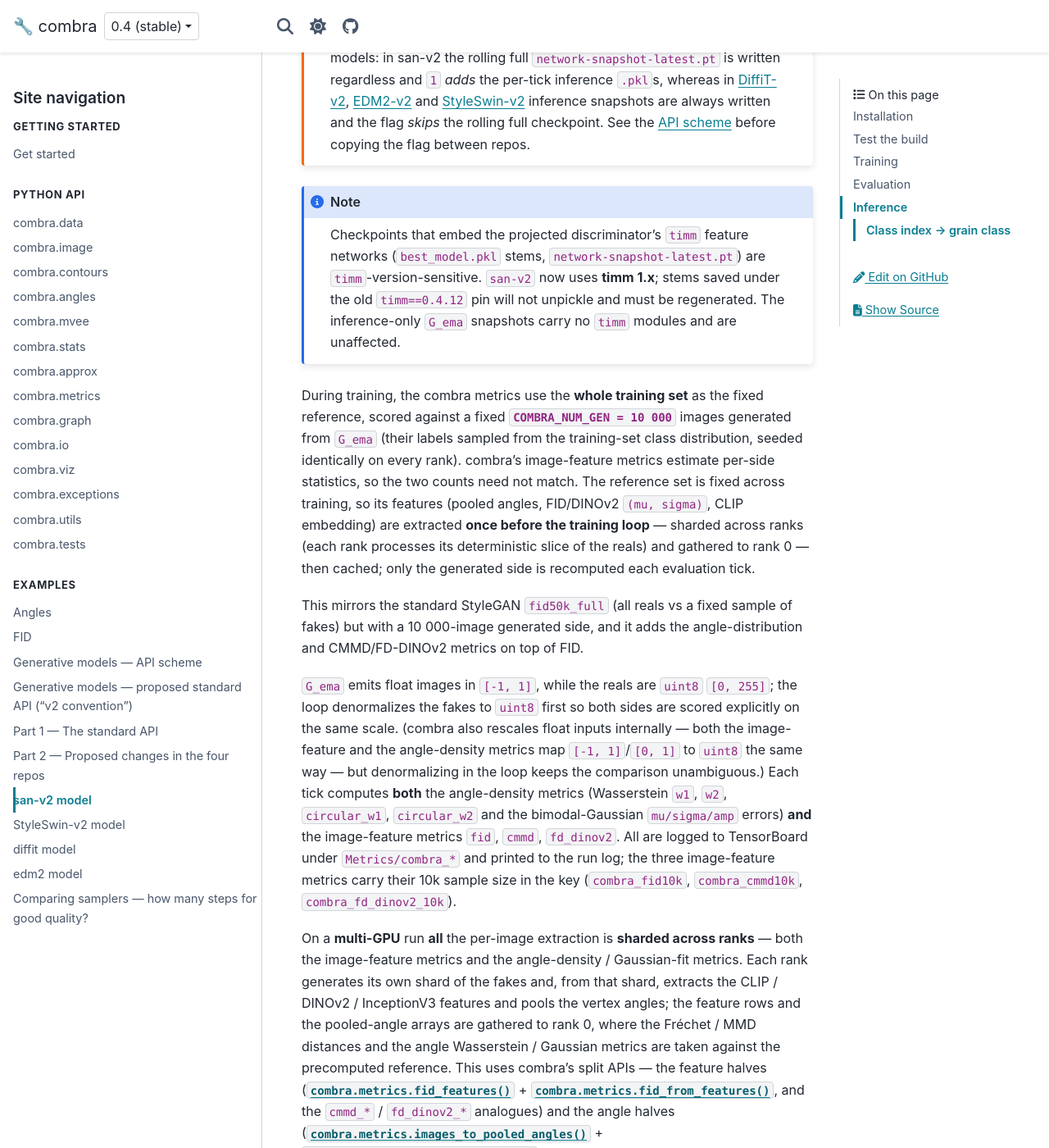
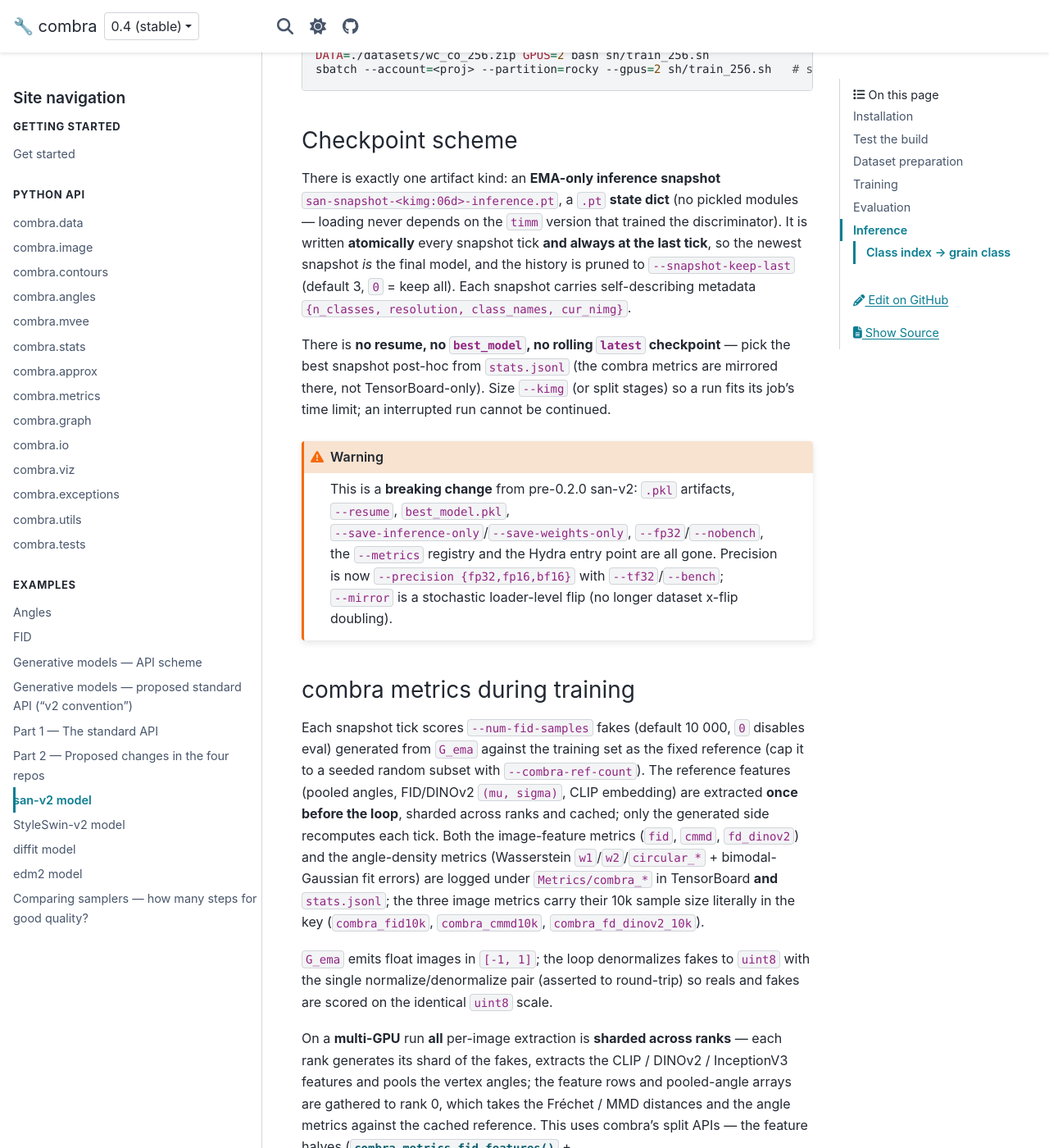
Before and after one commit to dkagramanyan/wc_cv, a Sphinx documentation site: the page built from docs/examples/san_v2.md, in a window 1280 px wide and 1400 px high, scrolled down 2407 px. Shown: the whole window at 82% size. Built offline with Sphinx 7.4.7 and the PyData theme 0.15.4, drawn with Linux system fonts in a browser that asks for light colours; some of the changed text lies outside the part shown.

Commit message:
docs: sync san-v2 pages + rebuild on main (resolve conflicts with sibling PRs)
Rebased onto current main (which already carries the DiffiT-v2 adoption) and
reconciled the shared cross-model docs with the parallel StyleSwin-v2 (#37) and
EDM2-v2 (#40) adoption PRs. models_api.md and models_api_proposal.md are now the
canonical "all four repos converged" version, identical across the three open
adoption branches so they merge in any order without conflict. san_v2.md carries
the san-v2 v0.2.0 API rewrite.

Co-Authored-By: Claude Opus 4.8 <noreply@anthropic.com>
Claude-Session: https://claude.ai/code/session_01Cpc3cSGE6tyFBRf6ji7zDp

````diff
--- a/docs/examples/san_v2.md
+++ b/docs/examples/san_v2.md
@@ -2,21 +2,23 @@
 
 [**san-v2**](https://github.com/dkagramanyan/san-v2) is a fork of Sony's
 StyleSAN-XL (Slicing Adversarial Network, StyleGAN3 + Projected GAN) used to
-generate WC-Co microstructure SEM images. Its training evaluation is wired into
-combra: on every **snapshot** tick it scores generated samples with combra's
-sharded split-API metrics (numerically equivalent to
-{py:func}`combra.metrics.compute_all_metrics`) and logs the results to TensorBoard.
+generate WC-Co microstructure SEM images. As of **v0.2.0** it implements the v2
+model API convention specified in {doc}`models_api_proposal` (§12); this page
+documents that API. On every **snapshot** tick it scores generated samples with
+combra's sharded split-API metrics (numerically equivalent to
+{py:func}`combra.metrics.compute_all_metrics`) and logs the results to both
+TensorBoard and `stats.jsonl`.
 
-The combra integration is **optional** and controlled by its own flag,
-`--combra-metrics` (default `true`) — **independent of `--metrics`**, so you can run
-combra with `--metrics none` (skip FID) or vice-versa. san-v2 does not depend on
-combra: the import is guarded, so training runs unchanged when combra is not
-installed — but if `--combra-metrics=true` and the package is missing, training emits
-a **warning** at startup (and skips the metrics) so it is never silently ignored. To
-enable the metrics, install combra alongside san-v2:
+The combra integration is **optional** and controlled by `--combra-metrics`
+(default `True`). san-v2 does not depend on combra: the import is guarded, so
+training runs unchanged when combra is not installed — but if
+`--combra-metrics=True` and the package is missing, training emits a **warning**
+at startup (and skips the metrics) so it is never silently ignored. To enable the
+metrics, install the optional extra (pulled from the private repo over
+`git+https`):
 
 ```bash
-pip install combra            # or: pip install 'san-v2[combra]'
+pip install 'san-v2[combra]'
 ```
 
 The full **install → test → train → generate** guide lives in the san-v2
@@ -24,170 +26,149 @@ The full **install → test → train → generate** guide lives in the san-v2
 
 ## Installation
 
-Create a `python=3.12` conda env, install the latest PyTorch (CUDA 13.2 wheels), the
-CUDA compiler (`nvcc`) and ninja **from conda** (both needed to build the custom CUDA
-ops — a pip ninja conflicts with conda's, and the torch wheel ships no `nvcc`), then the
-remaining deps. torch and ninja are intentionally kept out of `requirements.txt` so the
-last step won't disturb them:
+`pyproject.toml` is the only dependency declaration (there is no
+`requirements.txt`) and `pip install -e .` is the one install path. Create a conda
+env, install the latest PyTorch (CUDA wheels), the CUDA compiler (`nvcc`) and
+ninja **from conda** (both needed to build the custom CUDA ops — a pip ninja
+conflicts with conda's, and the torch wheel ships no `nvcc`), then the package.
+torch and ninja are intentionally kept out of `pyproject.toml` so the last step
+won't disturb them:
 
 ```bash
-conda create -n san python=3.12 -y && conda activate san
+conda create -n san-v2 python=3.12 -y && conda activate san-v2
 pip3 install torch torchvision --index-url https://download.pytorch.org/whl/cu132
 conda install -c nvidia cuda-nvcc -y     # match torch's CUDA major (13.x)
 conda install anaconda::ninja -y
-pip install -r requirements.txt          # from the san-v2 repo root
+pip install -e ".[combra]"               # from the san-v2 repo root; drop [combra] to skip metrics
 ```
 
-The `sbatch/` scripts load no system CUDA module — they set `CUDA_HOME=$CONDA_PREFIX`
-so the ops compile against this conda toolkit.
+Installing the package exposes four console scripts: **`san-train`**,
+**`san-gen-images`**, **`san-eval`**, **`san-prepare-data`**. The `sh/` launch
+scripts set `CUDA_HOME=$CONDA_PREFIX` so the ops compile against this conda
+toolkit, and set `HF_HUB_OFFLINE=1` / `TRANSFORMERS_OFFLINE=1` for offline compute
+nodes (prefetch backbones once on a login node with `bash download_models.sh`).
 
 ## Test the build
 
 The custom CUDA ops are JIT-compiled on first use. Compile and check them (including
-the H200 `sm_90` path) before training, and run the CPU SAN-layer unit tests:
+the H200 `sm_90` path) before training, and run the CPU tests (CLI-contract smoke
+tests + SAN-layer unit tests):
 
 ```bash
 python tests/test_cuda_ops.py    # CUDA-op compile + correctness check (needs a GPU)
-python -m pytest tests/ -v       # SAN-layer unit tests (CI; GPU tests auto-skip on CPU)
+python -m pytest tests/ -v       # CPU smoke + SAN-layer unit tests (GPU tests auto-skip)
+```
+
+## Dataset preparation
+
+`san-prepare-data` is a click group; its `convert` subcommand builds a
+StyleGAN-style zip from a folder of class subfolders. Labels are derived from the
+**alphabetical** order of the class-folder names, an index-aligned `class_names`
+list is written into `dataset.json`, and grayscale sources are converted to RGB at
+build time. A single unlabeled image in an otherwise-labeled tree is a hard error
+(never a silent drop of the whole label set):
+
+```bash
+san-prepare-data convert --source ./raw/wc_co --dest ./datasets/wc_co_256.zip \
+    --transform center-crop --resolution 256x256
 ```
 
 ## Training
 
-Models are trained **progressively** (low → high resolution), each stage resuming
-from the previous stage's `best_model.pkl`. The 16² stem trains from scratch; every
-higher resolution is a super-resolution stage (`--superres --up_factor 2`):
+Models are trained **progressively** (low → high resolution). The 16² stem trains
+from scratch; every higher resolution is a super-resolution stage that
+**weights-only warm-starts** from the previous stage's inference snapshot via
+`--path-stem` (there is no resume — runs go start-to-finish):
 
 ```bash
 # Stage 0 — 16x16 stem
-python train.py --outdir=./runs/wc-cv_h200 --cfg=stylegan3-r --cond True \
-        --data=./datasets/imagenet_9to4_1024x1024_16x16.zip \
-        --gpus=2 --mirror=0 --snap 500 --batch-gpu 320 --kimg 20000 --syn_layers 6
+san-train --outdir ./runs --cfg stylegan3-r --cond True \
+    --data ./datasets/wc_co_16x16.zip \
+    --gpus 2 --mirror False --snap 500 --batch-gpu 320 --kimg 20000 --syn-layers 6
 
-# Stage N — superres, resuming from the previous stage
-python train.py --outdir=./runs/wc-cv_h200 --cfg=stylegan3-r --cond True \
-        --data=./datasets/imagenet_9to4_1024x1024_32x32.zip \
-        --gpus=2 --mirror=0 --snap 100 --batch-gpu 96 --kimg 20000 --syn_layers 6 \
-        --superres --up_factor 2 --head_layers 7 \
-        --path_stem ./runs/wc-cv_h200/00000-.../best_model.pkl
+# Stage N — superres, warm-starting from the previous stage's snapshot
+san-train --outdir ./runs --cfg stylegan3-r --cond True \
+    --data ./datasets/wc_co_32x32.zip \
+    --gpus 2 --mirror False --snap 100 --batch-gpu 96 --kimg 20000 --syn-layers 6 \
+    --superres --up-factor 2 --head-layers 7 \
+    --path-stem ./runs/00000-stylegan3-r-gpus2-batch640/san-snapshot-020000-inference.pt
 ```
 
-On the cluster the per-stage scripts in `sbatch/` are submitted from the sbatch folder
-onto the `rocky` partition (2× H200 each):
+Ready-made per-resolution launch scripts live in `sh/` (`train_256.sh`,
+`generate_512.sh`, …); they carry only the compute-node environment plus one
+console-command call, with SLURM specifics supplied at submission time:
 
 ```bash
-cd sbatch
-sbatch train_16x16.sbatch        # … through train_1024x1024.sbatch
+DATA=./datasets/wc_co_256.zip GPUS=2 bash sh/train_256.sh
+sbatch --account=<proj> --partition=rocky --gpus=2 sh/train_256.sh   # same script on a cluster
 ```
 
-Training can also be launched via Hydra (`train_hydra.py`), which shares the same
-`build_config()` logic as the click CLI. Because the click CLI is the single source of
-truth for defaults, any flag below works as a Hydra override too (e.g.
-`save_inference_only=true`).
+### Checkpoint scheme
 
-The production `sbatch/train_*.sbatch` scripts pass `--save-inference-only 0`, so a prod
-run keeps only the single full checkpoint `network-snapshot-latest.pt` — one big file
-**overwritten in place** every snapshot tick (it never accumulates), holding `G`/`D`/`G_ema`
-plus resume `progress` for `--resume` — together with the best-FID `best_model.pkl`. It
-does **not** accumulate per-tick artifacts. Pass `--save-inference-only 1` to also write a
-small `network-snapshot-<kimg>-inference.pkl` each tick holding **only `G_ema`** (no
-discriminator, no resume state) — the smallest artifact, exactly what `gen_images.py` and
-the combra evaluation consume — or `--save-weights-only 1`
-for per-tick `G`/`D`/`G_ema` when the discriminator is needed.
+There is exactly one artifact kind: an **EMA-only inference snapshot**
+`san-snapshot-<kimg:06d>-inference.pt`, a `.pt` **state dict** (no pickled
+modules — loading never depends on the `timm` version that trained the
+discriminator). It is written **atomically** every snapshot tick **and always at
+the last tick**, so the newest snapshot *is* the final model, and the history is
+pruned to `--snapshot-keep-last` (default 3, `0` = keep all). Each snapshot carries
+self-describing metadata `{n_classes, resolution, class_names, cur_nimg}`.
+
+There is **no resume, no `best_model`, no rolling `latest` checkpoint** — pick the
+best snapshot post-hoc from `stats.jsonl` (the combra metrics are mirrored there,
+not TensorBoard-only). Size `--kimg` (or split stages) so a run fits its job's time
+limit; an interrupted run cannot be continued.
 
 ```{warning}
-`--save-inference-only` means the **opposite** here than in the other three
-models: in san-v2 the rolling full `network-snapshot-latest.pt` is written
-regardless and `1` *adds* the per-tick inference `.pkl`s, whereas in
-{doc}`DiffiT-v2 <diffit>`, {doc}`EDM2-v2 <edm2>` and {doc}`StyleSwin-v2 <styleswin>`
-inference snapshots are always written and the flag *skips* the rolling full
-checkpoint. See the {doc}`API scheme <models_api>` before copying the flag
-between repos.
+This is a **breaking change** from pre-0.2.0 san-v2: `.pkl` artifacts,
+`--resume`, `best_model.pkl`, `--save-inference-only`/`--save-weights-only`,
+`--fp32`/`--nobench`, the `--metrics` registry and the Hydra entry point are all
+gone. Precision is now `--precision {fp32,fp16,bf16}` with `--tf32`/`--bench`;
+`--mirror` is a stochastic loader-level flip (no longer dataset x-flip doubling).
 ```
 
-```{note}
-Checkpoints that embed the projected discriminator's `timm` feature networks
-(`best_model.pkl` stems, `network-snapshot-latest.pt`) are `timm`-version-sensitive.
-`san-v2` now uses **timm 1.x**; stems saved under the old `timm==0.4.12` pin will not
-unpickle and must be regenerated. The inference-only `G_ema` snapshots carry no `timm`
-modules and are unaffected.
-```
+### combra metrics during training
 
-During training, the combra metrics use the **whole training set** as the fixed
-reference, scored against a fixed **`COMBRA_NUM_GEN = 10 000`** images generated
-from `G_ema` (their labels sampled from the training-set class distribution, seeded
-identically on every rank). combra's image-feature metrics estimate per-side
-statistics, so the two counts need not match. The reference set is fixed across
-training, so its features (pooled angles, FID/DINOv2 `(mu, sigma)`, CLIP embedding)
-are extracted **once before the training loop** — sharded across ranks (each rank
-processes its deterministic slice of the reals) and gathered to rank 0 — then
-cached; only the generated side is recomputed each evaluation tick.
+Each snapshot tick scores `--num-fid-samples` fakes (default 10 000, `0` disables
+eval) generated from `G_ema` against the training set as the fixed reference
+(cap it to a seeded random subset with `--combra-ref-count`). The reference
+features (pooled angles, FID/DINOv2 `(mu, sigma)`, CLIP embedding) are extracted
+**once before the loop**, sharded across ranks and cached; only the generated side
+recomputes each tick. Both the image-feature metrics (`fid`, `cmmd`, `fd_dinov2`)
+and the angle-density metrics (Wasserstein `w1`/`w2`/`circular_*` + bimodal-Gaussian
+fit errors) are logged under `Metrics/combra_*` in TensorBoard **and** `stats.jsonl`;
+the three image metrics carry their 10k sample size literally in the key
+(`combra_fid10k`, `combra_cmmd10k`, `combra_fd_dinov2_10k`).
 
-This mirrors the standard StyleGAN `fid50k_full` (all reals vs a fixed sample of
-fakes) but with a 10 000-image generated side, and it adds the angle-distribution
-and CMMD/FD-DINOv2 metrics on top of FID.
+`G_ema` emits float images in `[-1, 1]`; the loop denormalizes fakes to `uint8`
+with the single normalize/denormalize pair (asserted to round-trip) so reals and
+fakes are scored on the identical `uint8` scale.
 
-`G_ema` emits float images in `[-1, 1]`, while the reals are `uint8` `[0, 255]`;
-the loop denormalizes the fakes to `uint8` first so both sides are scored
-explicitly on the same scale. (combra also rescales float inputs internally — both
-the image-feature and the angle-density metrics map `[-1, 1]`/`[0, 1]` to `uint8`
-the same way — but denormalizing in the loop keeps the comparison unambiguous.)
-Each tick computes **both** the angle-density metrics (Wasserstein `w1`, `w2`,
-`circular_w1`, `circular_w2` and the bimodal-Gaussian `mu/sigma/amp` errors) **and**
-the image-feature metrics `fid`, `cmmd`, `fd_dinov2`. All are logged to TensorBoard
-under `Metrics/combra_*` and printed to the run log; the three image-feature metrics
-carry their 10k sample size in the key (`combra_fid10k`, `combra_cmmd10k`,
-`combra_fd_dinov2_10k`).
-
-On a **multi-GPU** run **all** the per-image extraction is **sharded across ranks** —
-both the image-feature metrics and the angle-density / Gaussian-fit metrics. Each
-rank generates its own shard of the fakes and, from that shard, extracts the CLIP /
-DINOv2 / InceptionV3 features and pools the vertex angles; the feature rows and the
-pooled-angle arrays are gathered to rank 0, where the Fréchet / MMD distances and
-the angle Wasserstein / Gaussian metrics are taken against the precomputed
-reference. This uses combra's split APIs — the feature halves
+On a **multi-GPU** run **all** per-image extraction is **sharded across ranks** —
+each rank generates its shard of the fakes, extracts the CLIP / DINOv2 / InceptionV3
+features and pools the vertex angles; the feature rows and pooled-angle arrays are
+gathered to rank 0, which takes the Fréchet / MMD distances and the angle metrics
+against the cached reference. This uses combra's split APIs — the feature halves
 ({py:func}`combra.metrics.fid_features` + {py:func}`combra.metrics.fid_from_features`,
 and the `cmmd_*` / `fd_dinov2_*` analogues) and the angle halves
 ({py:func}`combra.metrics.images_to_pooled_angles` +
 `angle_density_metrics_from_pooled`) — and is numerically identical to the
-single-GPU `compute_all_metrics(image_metrics=True)` path. Sharding the angle
-extraction also fixes a multi-GPU hang: when it ran rank-0-only over the full
-gathered batch, at 512/1024 px it could exceed NCCL's collective-timeout watchdog
-while the other ranks idled, aborting the job. On a single GPU the three image
-metrics instead run concurrently in a thread pool. Any whose optional backend is
-unavailable (e.g. no network to fetch the DINOv2/CLIP weights on an offline compute
-node) is recorded as `nan` rather than aborting — the angle metrics always come back. To
-avoid those `nan`s, pre-download the weights once on a login node with
-`bash download_models.sh` (or `python tests/test_san_modules.py`); the weights cache
-under `$HOME`, shared with the compute nodes.
-
-When `--combra-metrics` is enabled (the default), `fid50k_full` is dropped from
-`--metrics` so the expensive 50k-image FID pass is not computed twice, and
-`combra_fid10k` becomes the FID that drives best-model checkpoint selection
-(`best_model.pkl`).
-
-```{note}
-Because the reference is the entire dataset and an equal number of fakes is
-generated each evaluation tick, both the reference and the generated extraction
-(angle pooling + the InceptionV3 / CLIP / DINOv2 backbones) run on every rank over
-its own shard, so that cost is shared across GPUs; only the small gathered feature
-rows and pooled-angle arrays land on rank 0 for the final distances. Each snapshot
-still costs more than a full FID pass. For very large or high-resolution datasets this is
-memory- and compute-intensive; pass `--combra-metrics False` on runs where you
-don't want it.
-```
+single-GPU `compute_all_metrics(image_metrics=True)` path. Any metric whose optional
+backend is unavailable (e.g. no network to fetch DINOv2/CLIP weights) is recorded as
+`nan` rather than aborting. Pre-download the weights once on a login node with
+`bash download_models.sh`.
 
 ## Evaluation
 
-Standalone metrics for a trained checkpoint use the StyleGAN-XL runners:
+Standalone metrics for a trained snapshot use `san-eval` (the native metric
+registry is legacy; `--data` is required since snapshots carry no dataset kwargs):
 
 ```bash
-python calc_metrics.py --metrics=fid50k_full --network=<path_to_checkpoint>
-python calc_metrics.py --metrics=is50k       --network=<path_to_checkpoint>
+san-eval --metrics fid50k_full --data ./datasets/wc_co_256.zip \
+    --network ./runs/00001-stylegan3-r-gpus2-batch168/san-snapshot-020000-inference.pt
 ```
 
-To score arbitrary real/generated image batches with the combra metrics directly
-(the same ones logged during training), call
-{py:func}`combra.metrics.compute_all_metrics`:
+To score arbitrary real/generated image batches with the combra metrics directly,
+call {py:func}`combra.metrics.compute_all_metrics`:
 
 ```python
 >>> from combra.metrics import compute_all_metrics
@@ -198,74 +179,56 @@ To score arbitrary real/generated image batches with the combra metrics directly
  'fid': ..., 'cmmd': ..., 'fd_dinov2': ...}
 ```
 
-`image_metrics=True` is what adds the `fid`/`cmmd`/`fd_dinov2` keys (and is what the
-training loop passes); without it, only the angle-Wasserstein and bimodal-Gaussian
-metrics come back. Batches may be numpy arrays or torch tensors in `NCHW`/`NHWC`,
-with pixel values in `uint8`, `[0, 1]`, or `[-1, 1]`; combra rescales each side to
-`uint8` by inferring the range (any negative ⇒ `[-1, 1]`, else max ≤ 1 ⇒ `[0, 1]`).
-Because
-that inference is per-batch, prefer passing `uint8` (or an explicit, consistent
-scale) when you can — as the training loop does — so an unusual batch (e.g. a
-generated batch that happens to be all-positive) cannot be misread.
+Prefer passing `uint8` batches (as the training loop does) so an unusual batch
+(e.g. an all-positive `[-1, 1]` batch) cannot be misread by combra's range
+inference.
 
 ## Inference
 
-Generate samples from a trained network with `gen_images.py`. Images are written
-per class into `class_<id>/<class>_<index>.png`; pass `--gpus` (or launch with
-`torchrun`) to distribute generation:
+Generate samples from a trained snapshot with `san-gen-images`. `--gpus N`
+self-spawns one worker per GPU (the same launch model as training; no `torchrun`).
+`--classes` accepts indices, ranges, **or grain-class names**, validated against
+the checkpoint's `class_names` metadata:
 
 ```bash
-python gen_images.py \
-  --outdir=./generated/ \
-  --trunc=0.7 \
-  --samples-per-class 1000 \
-  --classes 0,1,2 \
-  --gpus 2 \
-  --batch-gpu 60 \
-  --network=<path_to_checkpoint>
+san-gen-images \
+    --network ./runs/00001-stylegan3-r-gpus2-batch168/san-snapshot-020000-inference.pt \
+    --outdir ./generated \
+    --classes Ultra_Co11,Ultra_Co6_2 \
+    --samples-per-class 1000 \
+    --gpus 2 --batch-gpu 60 --trunc 0.7 --save-mode hdf5
 ```
+
+With `--save-mode hdf5` (default) each rank writes a shard in the `RankH5Writer`
+layout (`class_<c>/images|seeds`, uint8 NHWC), merged by rank 0 into
+`<outdir>/<desc>.h5` — exactly what the wc_cv angle pipeline consumes. Every shard
+and the merged file carry `format="generated_images_shard"`, `schema_version=1` and
+the `class_names`, and the merge **hard-fails** if any sample slot is missing (a
+crashed run never feeds zero-filled black images downstream). `--save-mode dir`
+writes `class_<c>/idx_<i>_seed_<s>.png` plus a `classes.json` manifest. Generation
+is deterministic: `seed = base + class·samples_per_class + idx`.
 
 ### Class index → grain class
 
-The `--classes` integer selects a grain morphology. For the SAN model trained on the
-WC-Co dataset the indices map as:
+New zips built by `san-prepare-data` derive labels **alphabetically** and stamp
+`class_names` into the artifact, so downstream code matches by name and the mapping
+is self-describing:
 
 | index | grain class | morphology |
 |---|---|---|
-| `0` | `Ultra_Co25` | medium grain (средние зёрна) |
-| `1` | `Ultra_Co11` | small grain (мелкие зёрна) |
+| `0` | `Ultra_Co11` | small grain (мелкие зёрна) |
+| `1` | `Ultra_Co25` | medium grain (средние зёрна) |
 | `2` | `Ultra_Co6_2` | large grain (крупные зёрна) |
 
 ```{warning}
-**The other generators most likely share this order, not the alphabetical
-one.** The other repos' dataset *tools* nominally derive labels
-alphabetically (`0 → Ultra_Co11`, `1 → Ultra_Co25` — indices 0 and 1 swapped
-relative to SAN; `2 → Ultra_Co6_2` matches), but the on-disk
-`imagenet_9to4_*` archives their real runs consumed carry the **same swapped
-order as the SAN zips**, and all four repos take zip labels verbatim at
-train time (see {doc}`diffit`, {doc}`edm2`, {doc}`styleswin`). Classify
-every checkpoint by the dataset path in its `training_options.json` before
-comparing across models; remap with combra's `CLASS_MAP` (consumed by
-{py:func}`combra.angles.resolve_overlay_rows` and
-{py:func}`combra.angles.build_overlay_grid` as `gen_name_for_mode`) **only**
-where the audit shows the conventions actually differ.
+**Legacy artifacts (pre-0.2.0) use a different, swapped order.** The on-disk
+`imagenet_9to4_*` archives that the existing checkpoints trained on carry the
+non-alphabetical order `Ultra_Co25 → 0`, `Ultra_Co11 → 1`, `Ultra_Co6_2 → 2`
+(the `Co11`↔`Co25` swap), and they record no `class_names`. Those checkpoints
+and everything generated from them stay under combra's legacy `CLASS_MAP` until
+retrained on rebuilt zips — classify each run by the dataset path in its
+`training_options.json` before remapping. Once san-v2 is retrained on
+`san-prepare-data`-built zips, all artifacts are self-describing by name and the
+class-map warning becomes a historical note. See the {doc}`label contract
+<models_api_proposal>` (§5) and the current-state {doc}`API scheme <models_api>`.
 ```
-
-**Why the order differs.** The dataset stores only an integer label per image — never
-the `Ultra_Co*` name — and the two pipelines derive that integer by *different rules*:
-
-- **SAN** (`dataset_tool.py`) copies the label **verbatim from the preprocessed
-  source's `dataset.json`**, which was written `Ultra_Co25 → 0`, `Ultra_Co11 → 1`,
-  `Ultra_Co6_2 → 2` — an order that is **not** alphabetical.
-- **DiffiT** (`dataset_tool_for_imagenet.py`) ignores that file and re-derives labels
-  from the **alphabetical order of the class-folder names** (`sorted` then
-  `enumerate`): `Ultra_Co11 → 0`, `Ultra_Co25 → 1`, `Ultra_Co6_2 → 2`.
-
-Because the source `dataset.json` lists `Co25` before `Co11` while the folder sort puts
-`Co11` first, the two conventions disagree on labels 0 and 1 — the `Co11`↔`Co25` swap.
-`Ultra_Co6_2` is last under both rules, so it stays `2`. **Which rule a checkpoint
-follows depends on which zip it trained on** — the shipped `imagenet_9to4_*` archives
-carry the SAN-order labels, whichever tool nominally built them. Since neither pipeline
-records the grain name downstream (the zips hold neither `class_names` nor original
-filenames, and generated h5s carry only `class_0/1/2`), the correspondence has to be
-recovered per run from `training_options.json` and pinned in combra's `CLASS_MAP`.
````
Also changed, not shown: docs/examples/models_api.md (+90 -98 lines), docs/examples/models_api_proposal.md (+6 -5 lines).
